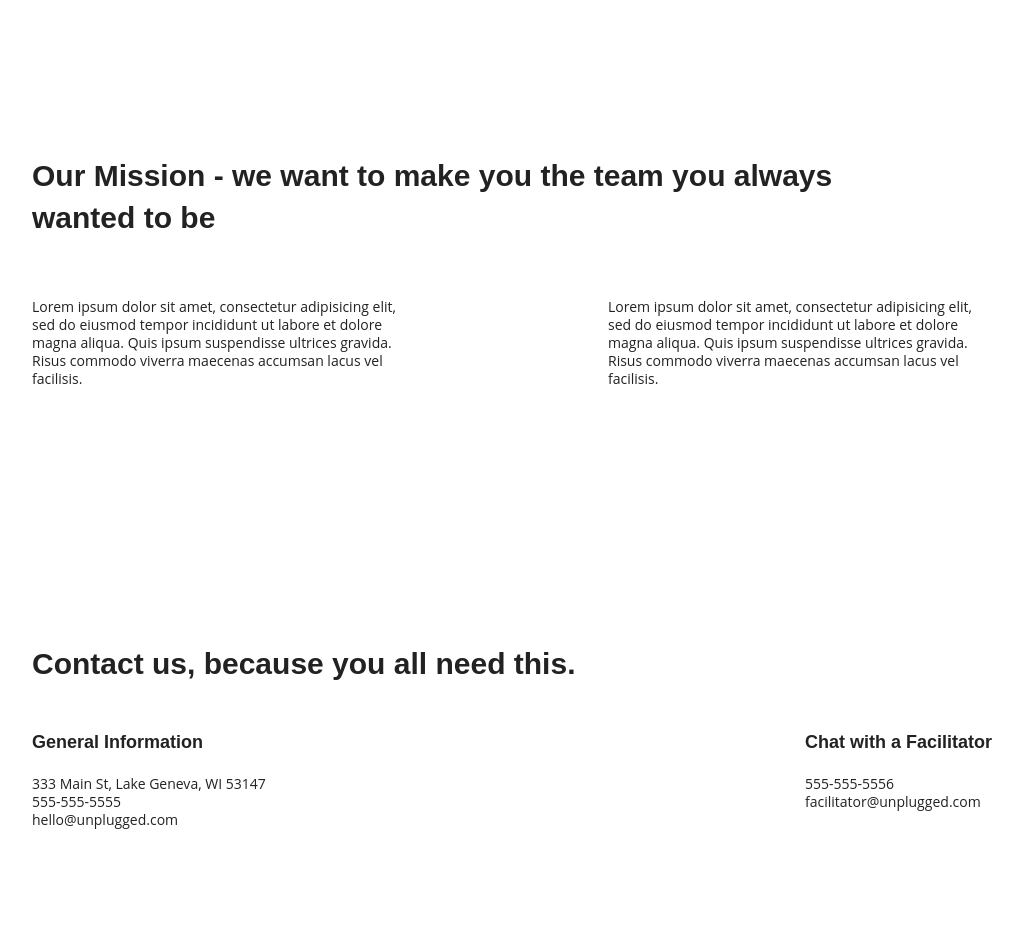
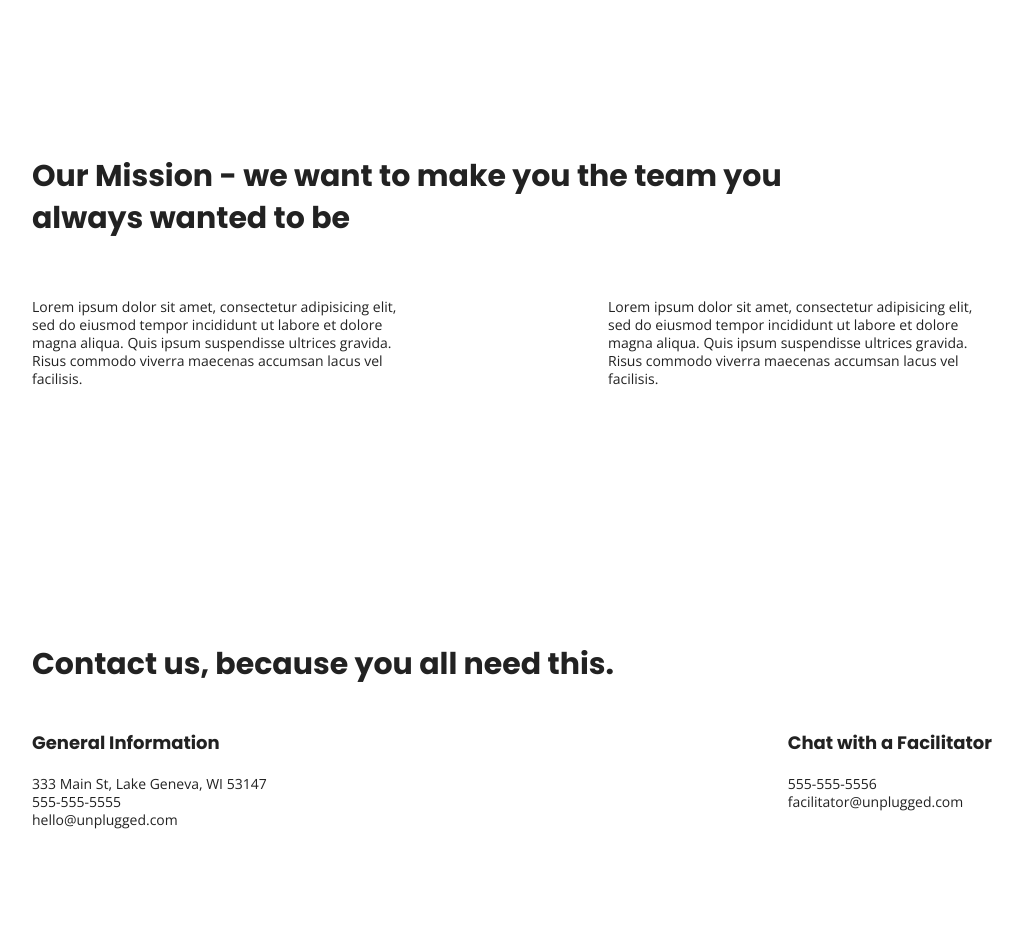
Before and after one commit to Nat-Vega/unplugged-retreat-project, a website: page about/index.html in a window 1280 px wide. Shown: the part 90-1030 px from the top of the page, without its empty margins (128-1151 px from the left). Drawn offline with nearby package versions, Linux system fonts and the light colour scheme.

Commit message:
Updated styles

```diff
--- a/about/index.html
+++ b/about/index.html
@@ -20,6 +20,11 @@
   <link rel="stylesheet" href="../css/main.css">
 
   <meta name="theme-color" content="#fafafa">
+<!-- Google Fonts -->
+<link href="https://fonts.googleapis.com/css?family=Open+Sans:400,700|Poppins:500,700" rel="stylesheet">
+<link rel="preconnect" href="https://fonts.googleapis.com">
+<link rel="preconnect" href="https://fonts.gstatic.com" crossorigin>
+<link href="https://fonts.googleapis.com/css2?family=Open+Sans:wght@300&display=swap" rel="stylesheet">
 </head>
 <body>
   <!--[if lte IE 9]>
```
Also changed, not shown: faq/index.html (+5 -0 lines), index.html (+5 -0 lines).
